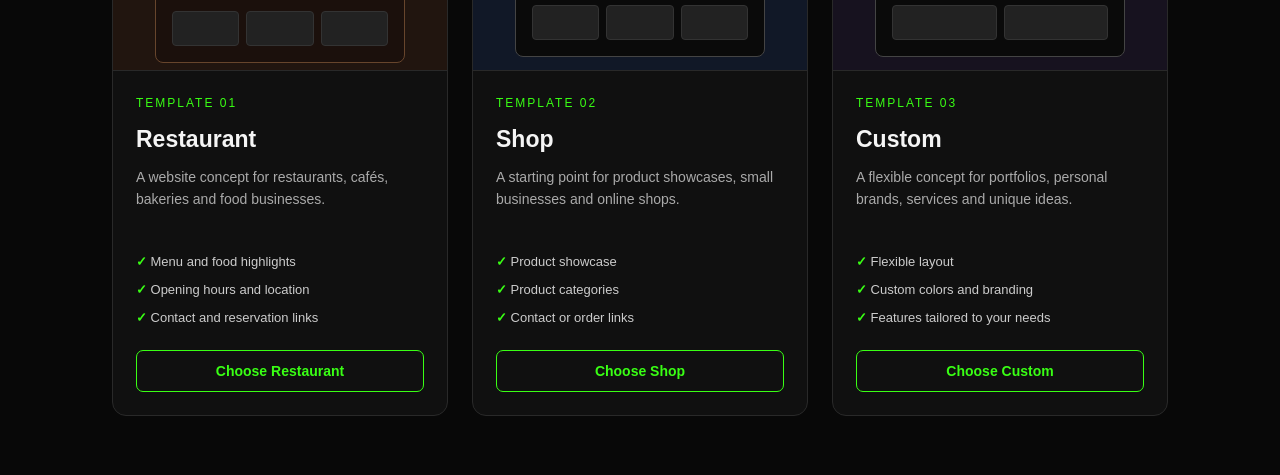
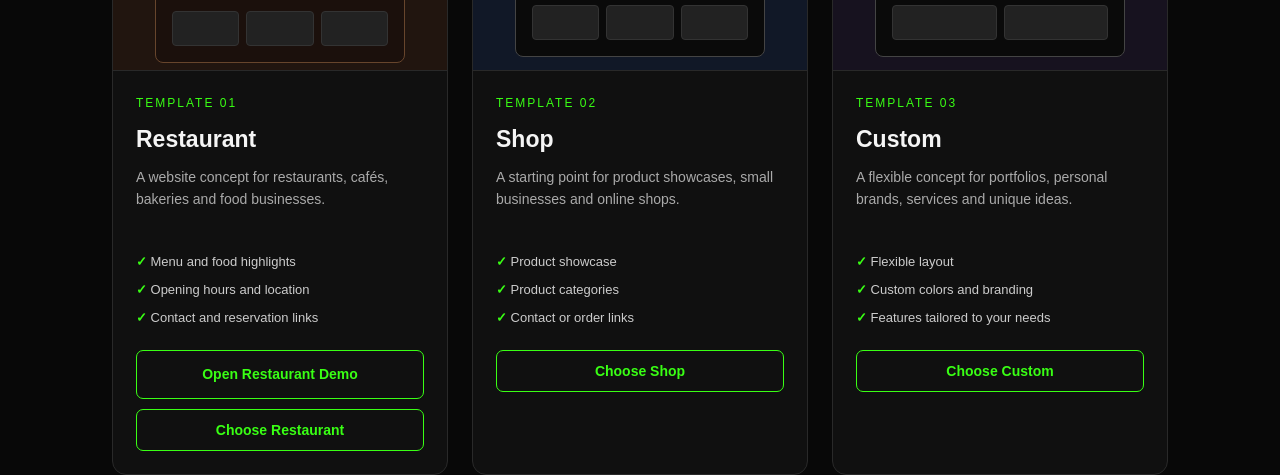
Before and after one commit to Applethinks/MYOS, a plain HTML site: page template.html in a window 1280 px wide. Shown: the part 508-983 px from the top of the page. Drawn offline with Linux system fonts and the light colour scheme.

Commit message:
Update template.html
Adding Button

```diff
--- a/template.html
+++ b/template.html
@@ -338,9 +338,19 @@ footer span {
         <li>Opening hours and location</li>
         <li>Contact and reservation links</li>
       </ul>
-      <button class="choose-btn" data-template="Restaurant">
-        Choose Restaurant
-      </button>
+      <a
+    class="choose-btn"
+    href="https://applethinks.github.io/Resturant-Demo/"
+    target="_blank"
+    rel="noopener noreferrer"
+    style="display:block; text-align:center; text-decoration:none; margin-bottom:10px;"
+>
+    Open Restaurant Demo
+</a>
+
+<button class="choose-btn" data-template="Restaurant">
+    Choose Restaurant
+</button>
     </div>
   </article>
 
```
